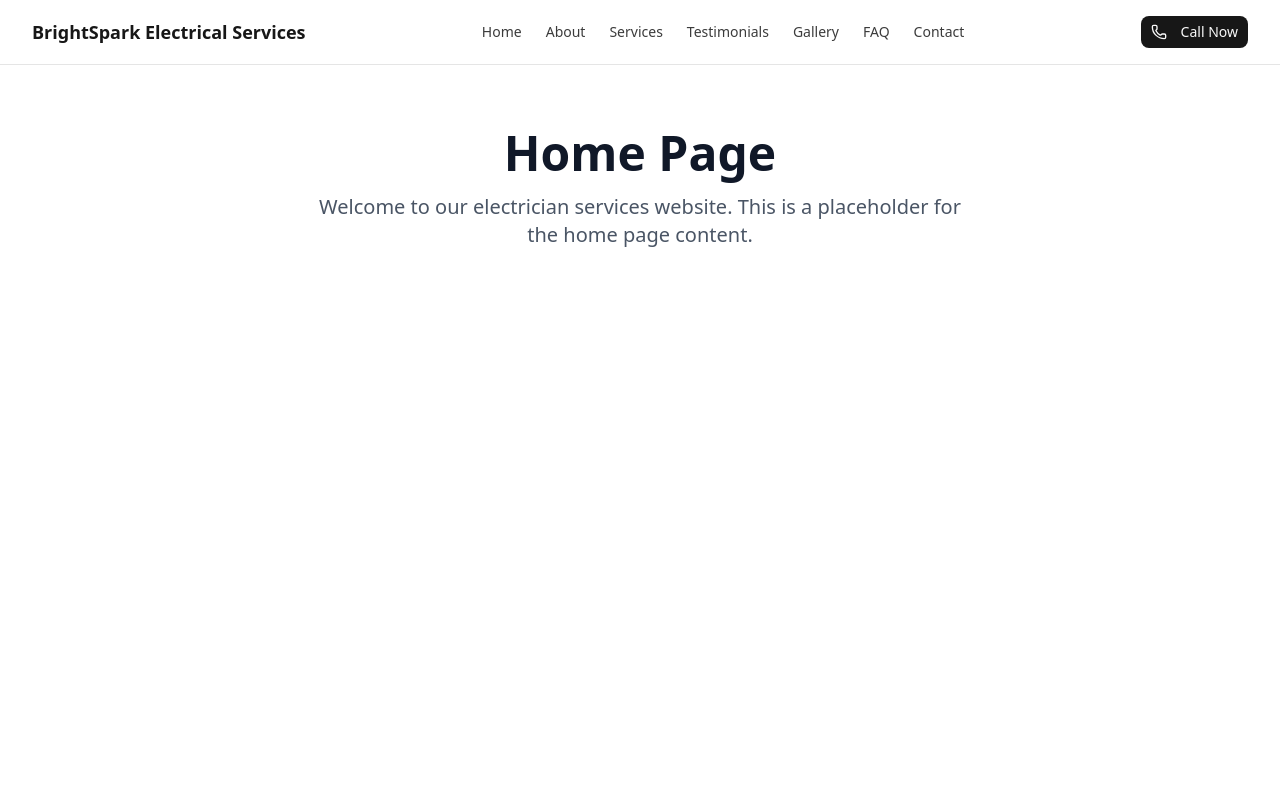
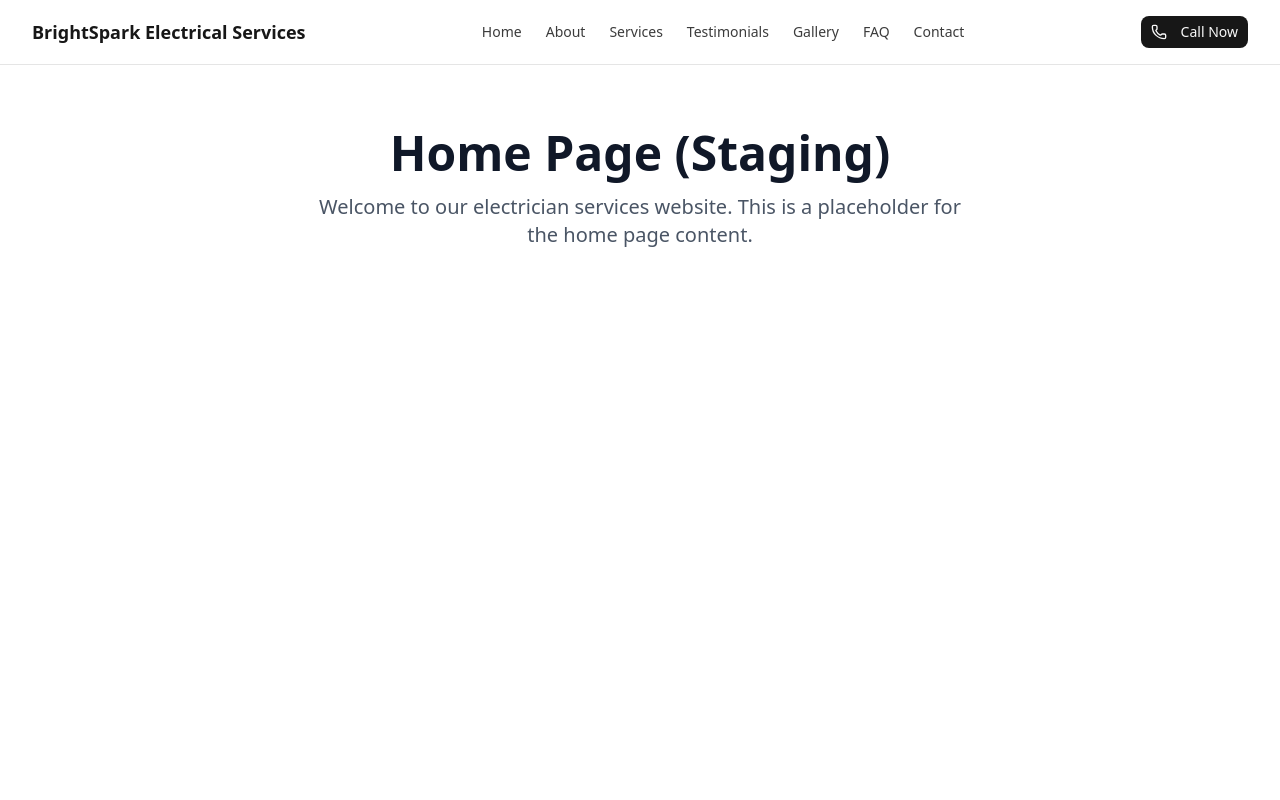
Before and after one commit to Bryanromerou/Alex-Electrician-Website, a Next.js app: page / in a window 1280 px wide. Shown: the top 800 px of the page. Built offline with nearby package versions, Linux system fonts and the light colour scheme.

Commit message:
sanity check on staging

```diff
--- a/app/page.tsx
+++ b/app/page.tsx
@@ -36,7 +36,7 @@ export default function Home() {
     <main className="min-h-screen bg-white">
       <div className="container mx-auto px-4 py-16">
         <div className="flex flex-col items-center justify-center text-center">
-          <h1 className="text-5xl font-bold text-gray-900 mb-4">Home Page</h1>
+          <h1 className="text-5xl font-bold text-gray-900 mb-4">Home Page (Staging)</h1>
           <p className="text-xl text-gray-600 max-w-2xl">
             Welcome to our electrician services website. This is a placeholder for the home page
             content.
```
